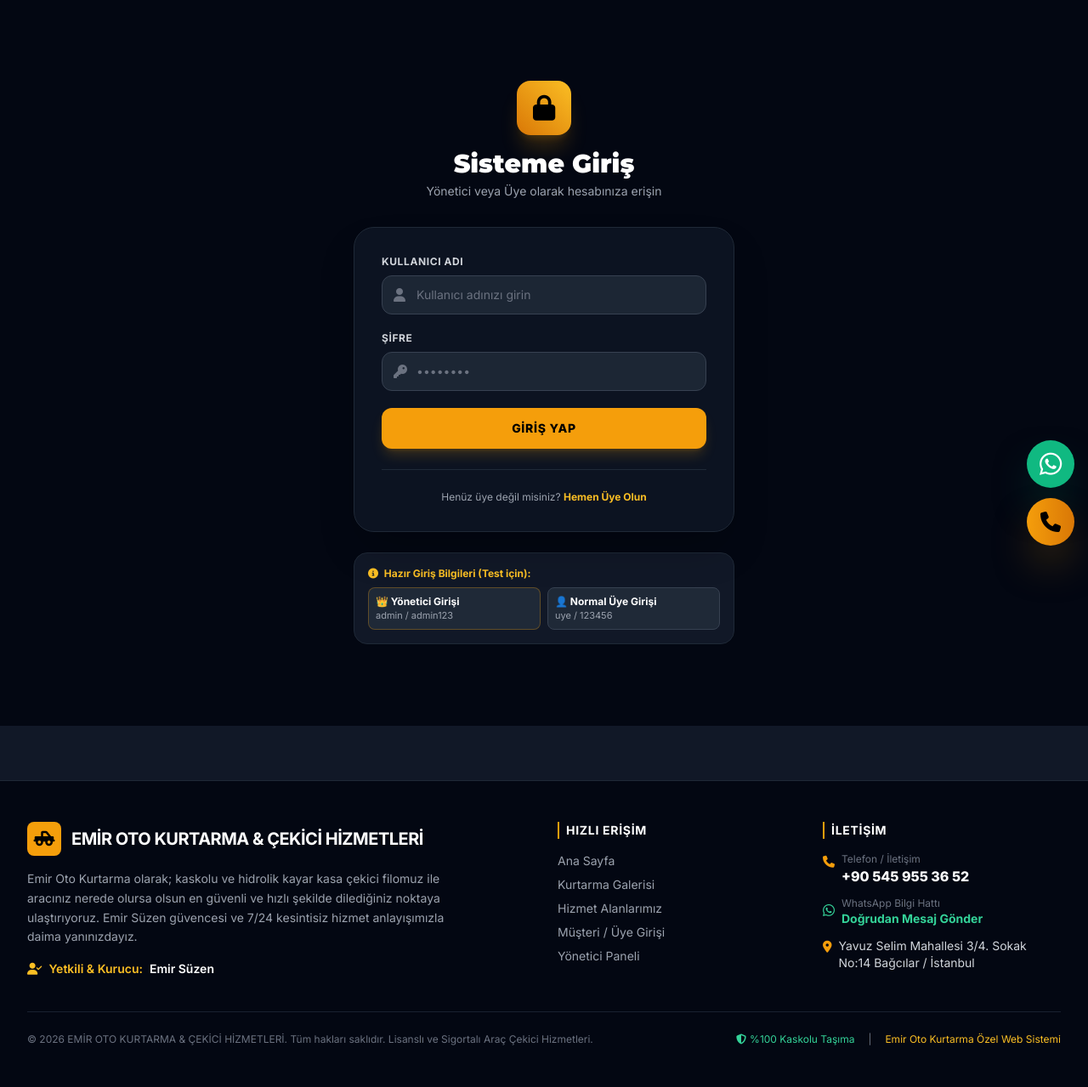
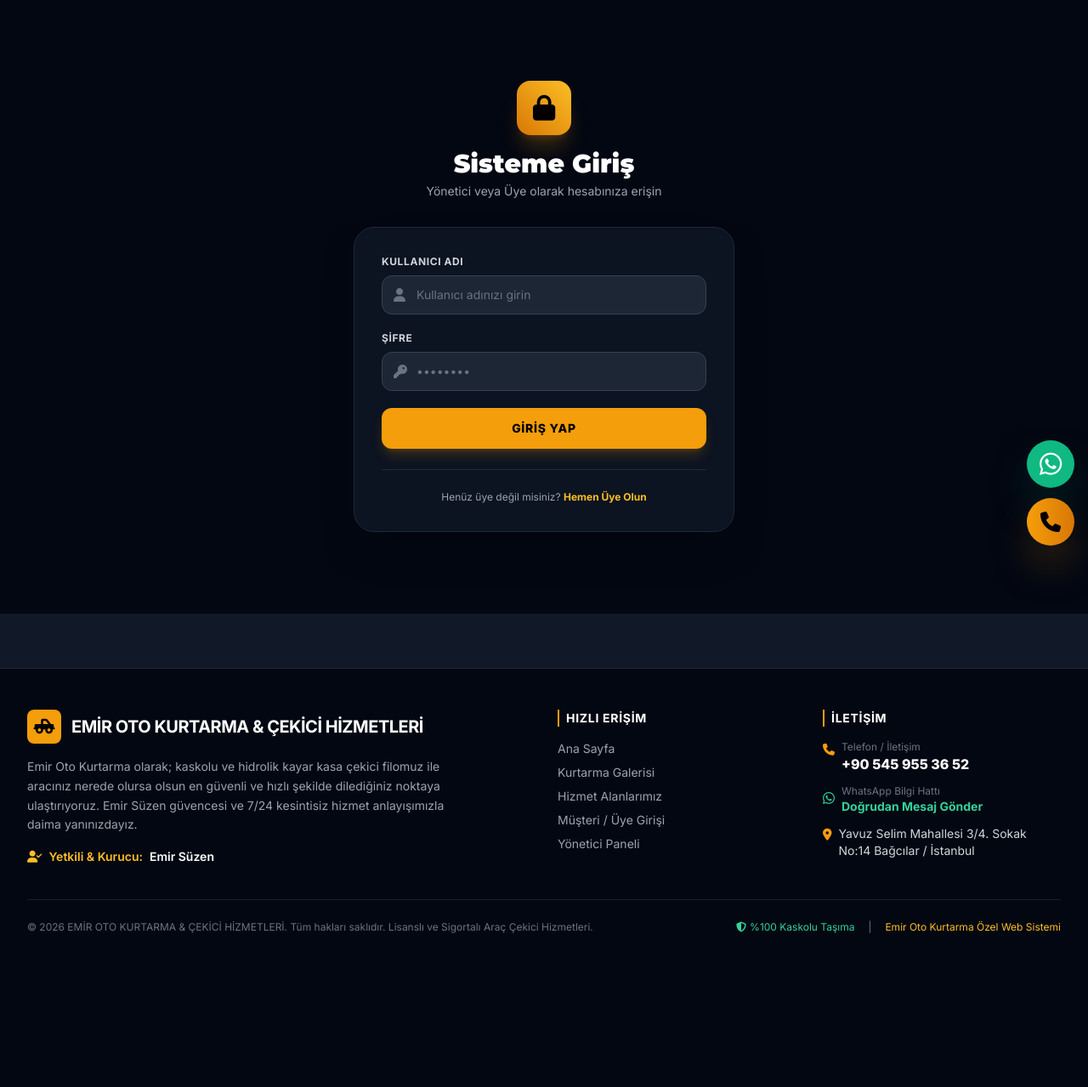
Before and after one commit to yilmazsemi/TowTruck-, a Flask app: page /login in a window 1280 px wide. Shown: the part 142-1421 px from the top of the page at 85% size. After the commit the page ends 1240 px from the top, so only its background shows below. Run offline with Flask 3, Linux system fonts and the light colour scheme; data comes from the database, SQL or seed files in the repository; some libraries are stand-ins or nearby versions.

Commit message:
Giris sayfasindaki test kutusu kaldirildi

```diff
--- a/templates/login.html
+++ b/templates/login.html
@@ -59,28 +59,6 @@
             </div>
         </div>
 
-        <!-- Kolay Test / Hızlı Doldurma Kutusu -->
-        <div class="mt-6 p-4 rounded-2xl bg-gray-900 border border-gray-800 text-xs text-gray-400">
-            <span class="font-bold text-amber-400 block mb-2"><i class="fa-solid fa-circle-info mr-1"></i> Hazır Giriş Bilgileri (Test için):</span>
-            <div class="grid grid-cols-2 gap-2">
-                <button type="button" onclick="fillLogin('admin', 'admin123')" class="p-2 rounded-lg bg-gray-800 hover:bg-gray-700 border border-amber-500/30 text-left transition-colors">
-                    <span class="font-bold text-white block">👑 Yönetici Girişi</span>
-                    <span class="text-[11px] text-gray-400">admin / admin123</span>
-                </button>
-                <button type="button" onclick="fillLogin('uye', '123456')" class="p-2 rounded-lg bg-gray-800 hover:bg-gray-700 border border-gray-700 text-left transition-colors">
-                    <span class="font-bold text-white block">👤 Normal Üye Girişi</span>
-                    <span class="text-[11px] text-gray-400">uye / 123456</span>
-                </button>
-            </div>
-        </div>
-
     </div>
 </div>
-
-<script>
-function fillLogin(user, pass) {
-    document.getElementById('username-field').value = user;
-    document.getElementById('password-field').value = pass;
-}
-</script>
 {% endblock %}
```
